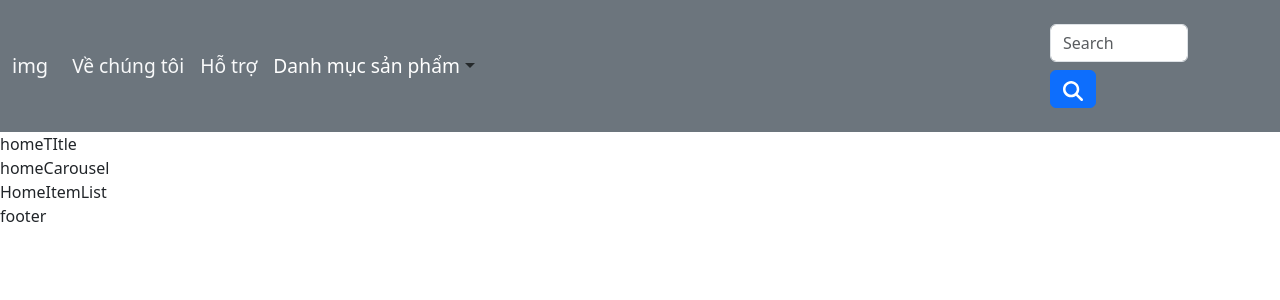
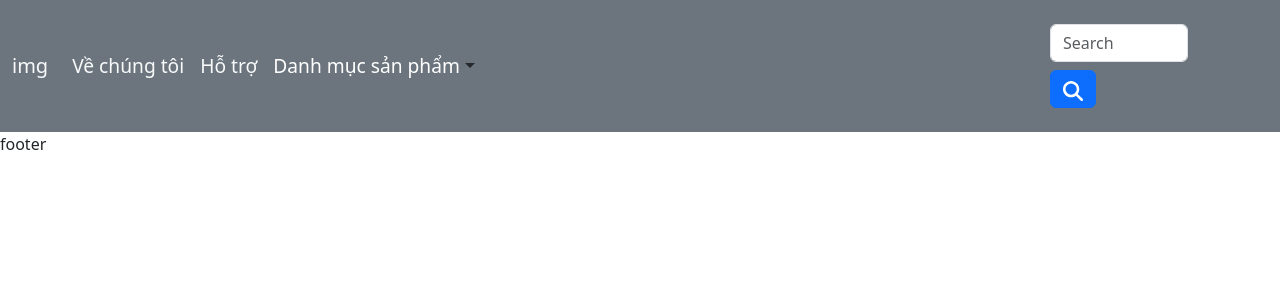
Before and after one commit to MinhBTHE186598/OnlineShop, a React (Create React App) app: page / in a window 1280 px wide. Shown: the top 300 px of the page. Built offline with nearby package versions, Linux system fonts and the light colour scheme.

Commit message:
Add saler/shop
Thêm Header,footer

```diff
--- a/src/App.js
+++ b/src/App.js
@@ -1,10 +1,11 @@
 import './App.css';
 import HomePage from './webpages/Home';
+import AddSaler from './webpages/AddSaler';
 
 function App() {
   return (
     <div>
-      <HomePage/>
+      <AddSaler/>
     </div>
   );
 }
--- /dev/null
+++ b/src/webpages/AddSaler.js
@@ -0,0 +1,14 @@
+import React from 'react'
+import 'bootstrap/dist/css/bootstrap.min.css'
+import Header from '../components/Header'
+import Footer from '../components/Footer'
+
+function AddSaler() {
+    return (
+        <div>
+                <Header/>
+                <Footer/>
+        </div>
+    )
+}
+export default AddSaler
```
